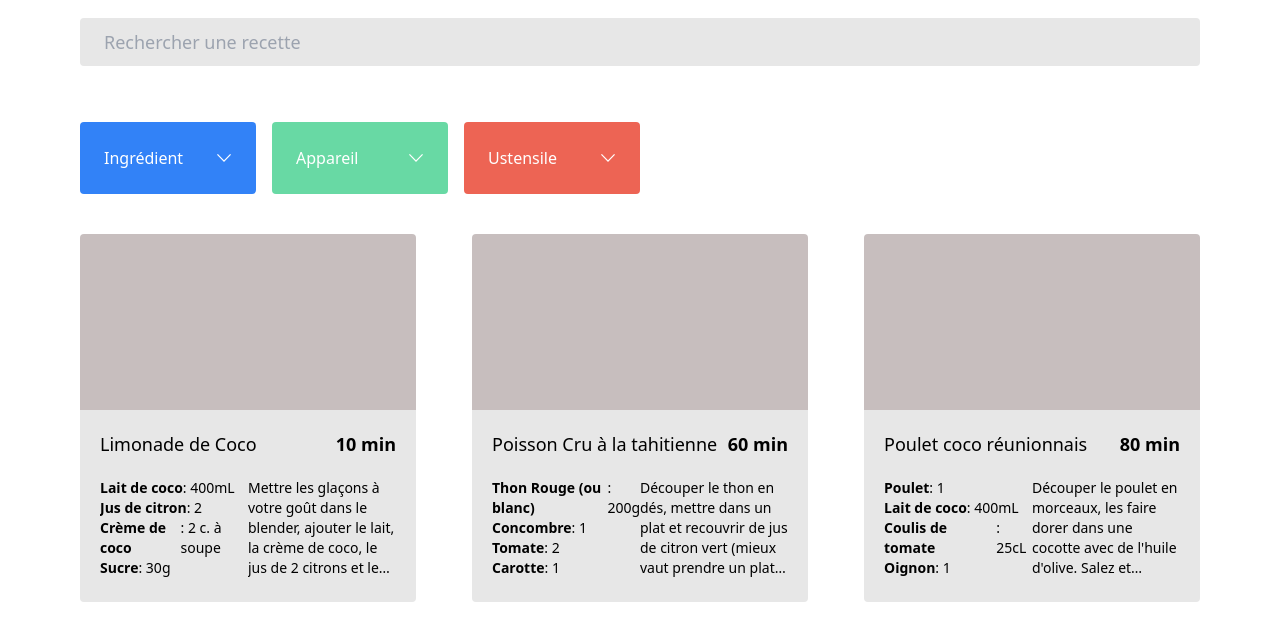
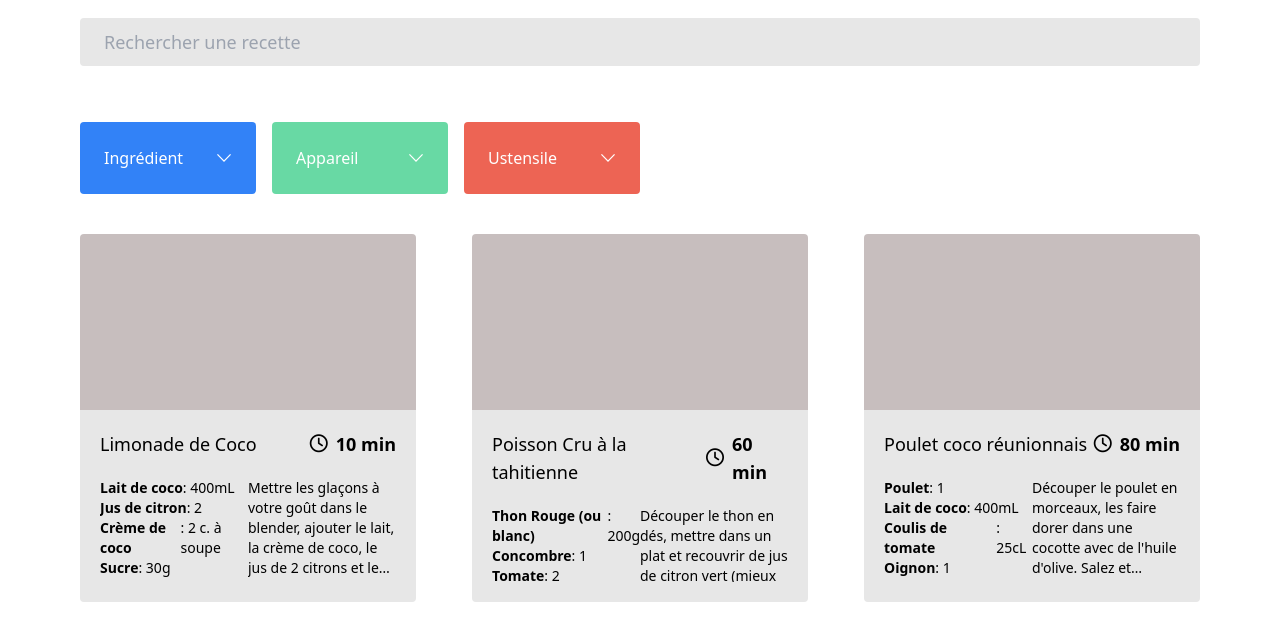
Before and after one commit to cbergon/OpenClassrooms-P7-LesPetitsPlats, a website: page index.html in a window 1280 px wide. Shown: the part 149-788 px from the top of the page. Drawn offline with Linux system fonts and the light colour scheme.

Commit message:
fix: global search bar text-color + missing icons

```diff
--- a/index.html
+++ b/index.html
@@ -8,6 +8,10 @@
       href="https://fonts.googleapis.com/css?family=DM+Sans&display=swap"
       rel="stylesheet"
     >
+    <script
+      src="https://kit.fontawesome.com/aa86b4daab.js"
+      crossorigin="anonymous"
+    ></script>
     <title>Les Petits Plats</title>
   </head>
   <body>
--- a/scripts/views/RecipeCard.js
+++ b/scripts/views/RecipeCard.js
@@ -73,9 +73,24 @@ class RecipeCard {
     recipeName.classList.add("text-lg");
     recipeName.textContent = Model.prettyMap.get(this.recipe.name);
 
+    // #region duration
     const recipeTime = document.createElement("div");
-    recipeTime.classList.add("text-lg", "font-bold");
-    recipeTime.textContent = `${this.recipe.time} min`;
+    recipeTime.classList.add(
+      "text-lg",
+      "font-bold",
+      "flex",
+      "gap-2",
+      "items-center"
+    );
+
+    const clockIcon = document.createElement("i");
+    clockIcon.classList.add("fa-regular", "fa-clock");
+    recipeTime.appendChild(clockIcon);
+
+    const durationText = document.createElement("div");
+    durationText.textContent = `${this.recipe.time} min`;
+    recipeTime.appendChild(durationText);
+    // #endregion
 
     const recipeTitle = document.createElement("div");
     recipeTitle.classList.add("flex", "justify-between");
--- a/scripts/views/Search.js
+++ b/scripts/views/Search.js
@@ -88,7 +88,7 @@ class Search {
       "border-none",
       "text-black",
       "text-lg",
-      "text-opacity-25"
+      "placeholder:text-opacity-25"
     );
     globalSearchInput.placeholder = "Rechercher une recette";
     globalSearchInput.addEventListener("input", (event) => {
@@ -137,7 +137,9 @@ class Search {
           },
         })
       );
-    closeButton.textContent = "X";
+    const icon = document.createElement("i");
+    icon.classList.add("fa-sharp", "fa-regular", "fa-circle-xmark");
+    closeButton.appendChild(icon);
 
     tag.appendChild(closeButton);
     return tag;
```
